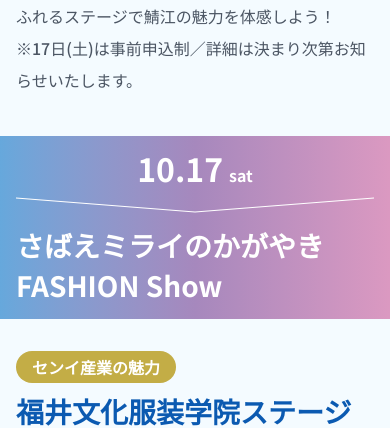
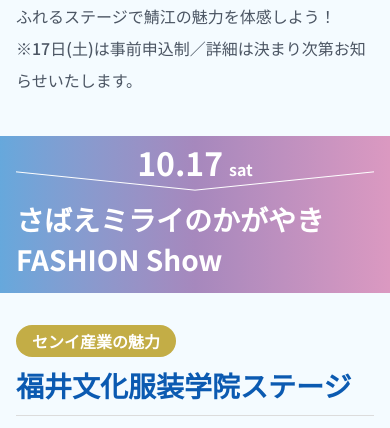
Before and after one commit to Ktjm-555/sabae-2026, a Next.js app: page / in a window 390 px wide. Shown: the part 4060-4488 px from the top of the page. Built offline with nearby package versions, Linux system fonts and the light colour scheme.

Commit message:
紫タイトルのV時と日付位置の修正

```diff
--- a/src/components/SpecialStageDateBar.tsx
+++ b/src/components/SpecialStageDateBar.tsx
@@ -9,13 +9,13 @@ interface SpecialStageDateBarProps {
 function DateBarWaveSeparator() {
   return (
     <svg
-      className="h-[18px] w-full text-white"
-      viewBox="0 0 390 18"
+      className="h-[22px] w-full text-white"
+      viewBox="0 0 390 24"
       preserveAspectRatio="none"
       aria-hidden="true"
     >
       <path
-        d="M0 2 L195 16 L390 2"
+        d="M0 2 L195 22 L390 2"
         fill="none"
         stroke="currentColor"
         strokeWidth="1"
@@ -35,14 +35,24 @@ export function SpecialStageDateBar({
   const fullTitle = titleHighlight ? `${title} ${titleHighlight}` : title;
 
   return (
-    <div className="overflow-hidden bg-gradient-to-r from-[#66a8dc] via-[#a688bd] to-[#db99c1] py-4 sm:py-5 lg:flex lg:min-h-14 lg:items-center lg:rounded-[60px] lg:px-8 lg:py-0 lg:h-[76px]">
-      <div className="flex shrink-0 items-baseline justify-center gap-1.5 text-white sm:gap-2 lg:justify-start">
-        <span className="text-[32px] font-bold leading-none lg:text-4xl">{date}</span>
-        <span className="text-base font-bold leading-none sm:text-xl lg:text-2xl">{day}</span>
+    <div className="overflow-hidden bg-gradient-to-r from-[#66a8dc] via-[#a688bd] to-[#db99c1] pt-[10px] pb-4 sm:pt-3 sm:pb-5 lg:flex lg:min-h-14 lg:items-center lg:rounded-[60px] lg:px-8 lg:py-0 lg:h-[76px]">
+      <div className="relative lg:hidden">
+        <div className="relative z-10 flex items-baseline justify-center gap-1.5 px-4 text-white sm:gap-2 sm:px-6">
+          <span className="text-[32px] font-bold leading-none">{date}</span>
+          <span className="text-base font-bold leading-none sm:text-xl">{day}</span>
+        </div>
+        <div
+          className="pointer-events-none absolute inset-x-4 top-[calc(26px-2px)] z-0 sm:inset-x-6"
+          aria-hidden="true"
+        >
+          <DateBarWaveSeparator />
+        </div>
+        <div className="h-3.5" aria-hidden="true" />
       </div>
 
-      <div className="my-3 px-4 sm:px-6 lg:hidden">
-        <DateBarWaveSeparator />
+      <div className="hidden shrink-0 items-baseline gap-1.5 text-white lg:flex lg:justify-start lg:gap-2">
+        <span className="text-4xl font-bold leading-none">{date}</span>
+        <span className="text-2xl font-bold leading-none">{day}</span>
       </div>
 
       <div
@@ -51,7 +61,7 @@ export function SpecialStageDateBar({
       />
 
       <div className="@container min-w-0 text-white lg:flex-1">
-        <div className="px-4 sm:px-6 lg:hidden">
+        <div className="mt-2 px-4 sm:mt-3 sm:px-6 lg:hidden">
           {titleHighlight ? (
             <>
               <p className="text-[28px] font-bold leading-snug">{title}</p>
```
